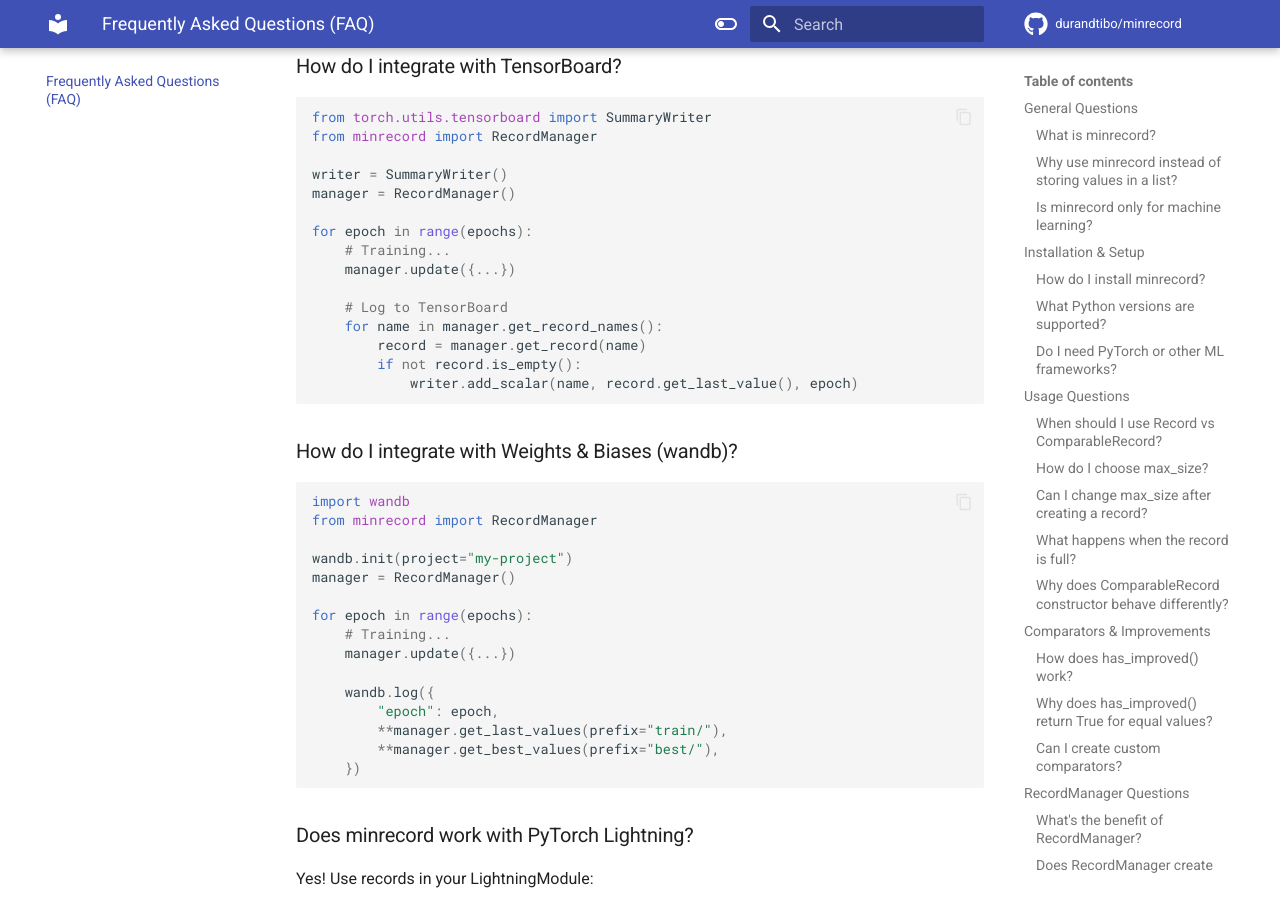
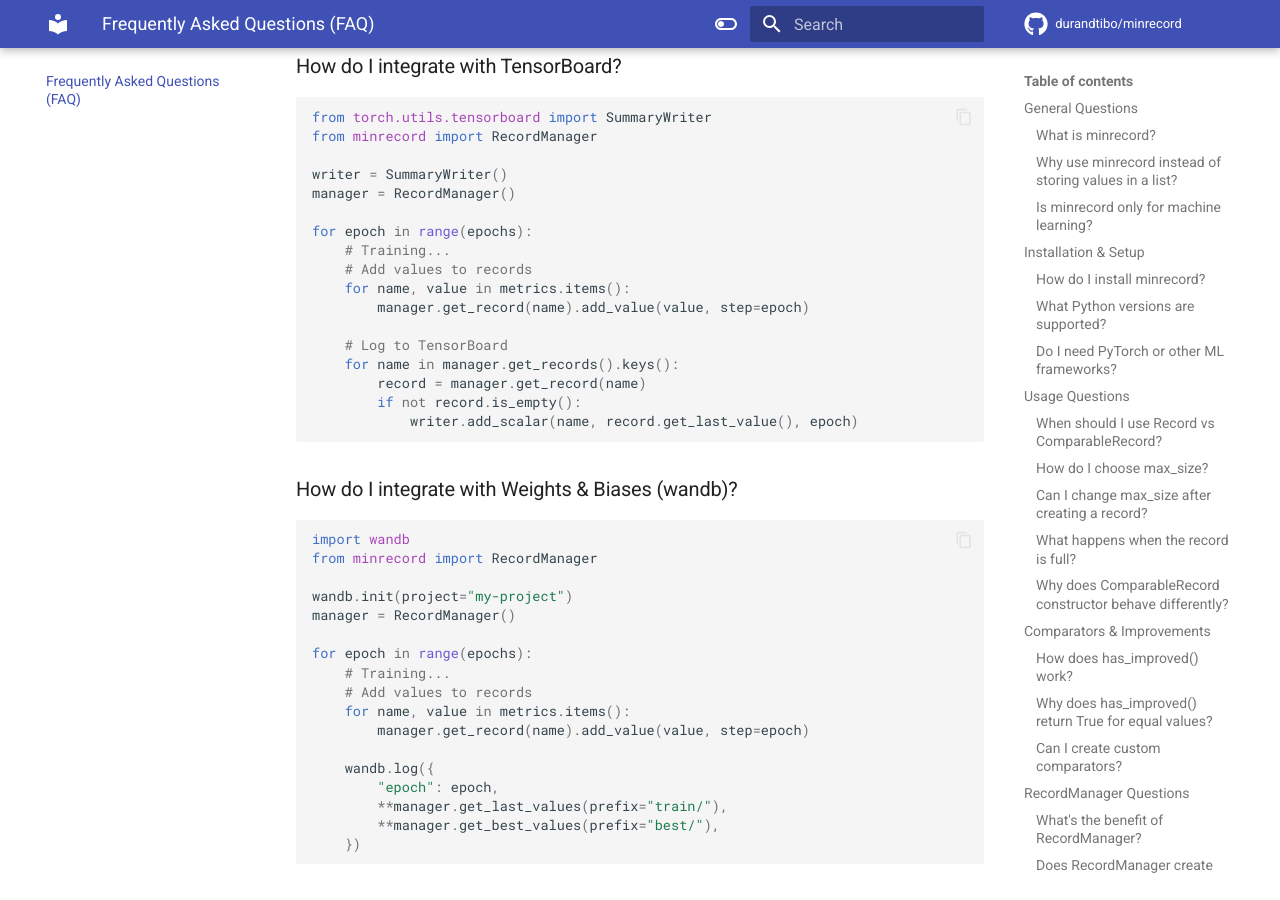
Before and after one commit to durandtibo/minrecord, an MkDocs documentation site: the page built from docs/docs/faq.md, in a window 1280 px wide and 900 px high, scrolled down 5554 px. Built offline with MkDocs 1.6.1 and Material for MkDocs 9.7.7, drawn with Linux system fonts in a browser that asks for light colours; comment, search, counter and statistics services are not loaded; the version menu is left out; some of the changed text lies outside the part shown.

Commit message:
Fix documentation and examples to use correct RecordManager API
- Fix examples to use get_record().add_value() instead of non-existent update()
- Fix quickstart documentation RecordManager examples
- Fix usage_guide.md RecordManager examples
- Fix migration_guide.md RecordManager examples
- Fix faq.md RecordManager examples
- Simplify record_manager_example.py to avoid objectory dependency
- All examples now tested and working correctly

Co-authored-by: durandtibo <9913164+durandtibo@users.noreply.github.com>

````diff
--- a/docs/docs/faq.md
+++ b/docs/docs/faq.md
@@ -238,10 +238,12 @@ manager = RecordManager()
 
 for epoch in range(epochs):
     # Training...
-    manager.update({...})
+    # Add values to records
+    for name, value in metrics.items():
+        manager.get_record(name).add_value(value, step=epoch)
 
     # Log to TensorBoard
-    for name in manager.get_record_names():
+    for name in manager.get_records().keys():
         record = manager.get_record(name)
         if not record.is_empty():
             writer.add_scalar(name, record.get_last_value(), epoch)
@@ -258,7 +260,9 @@ manager = RecordManager()
 
 for epoch in range(epochs):
     # Training...
-    manager.update({...})
+    # Add values to records
+    for name, value in metrics.items():
+        manager.get_record(name).add_value(value, step=epoch)
 
     wandb.log({
         "epoch": epoch,
@@ -317,13 +321,16 @@ last_values = manager.get_last_values()  # All non-empty records
 best_values = manager.get_best_values()  # Only comparable records
 ```
 
-### Record manager updates fail silently
+### Record not found errors
 
 Check that record names match exactly:
 
 ```python
 manager.add_record(MinScalarRecord("train/loss"))  # Note the "/"
-manager.update({"train_loss": (0, 1.5)})  # Wrong! Use "train/loss"
+# Wrong name:
+manager.get_record("train_loss").add_value(1.5, step=0)  # KeyError if not auto-created
+# Correct:
+manager.get_record("train/loss").add_value(1.5, step=0)
 ```
 
 ## Need More Help?
````
Also changed, not shown: docs/docs/migration_guide.md (+3 -5 lines), docs/docs/quickstart.md (+8 -6 lines), docs/docs/usage_guide.md (+8 -8 lines), 1 other file.
